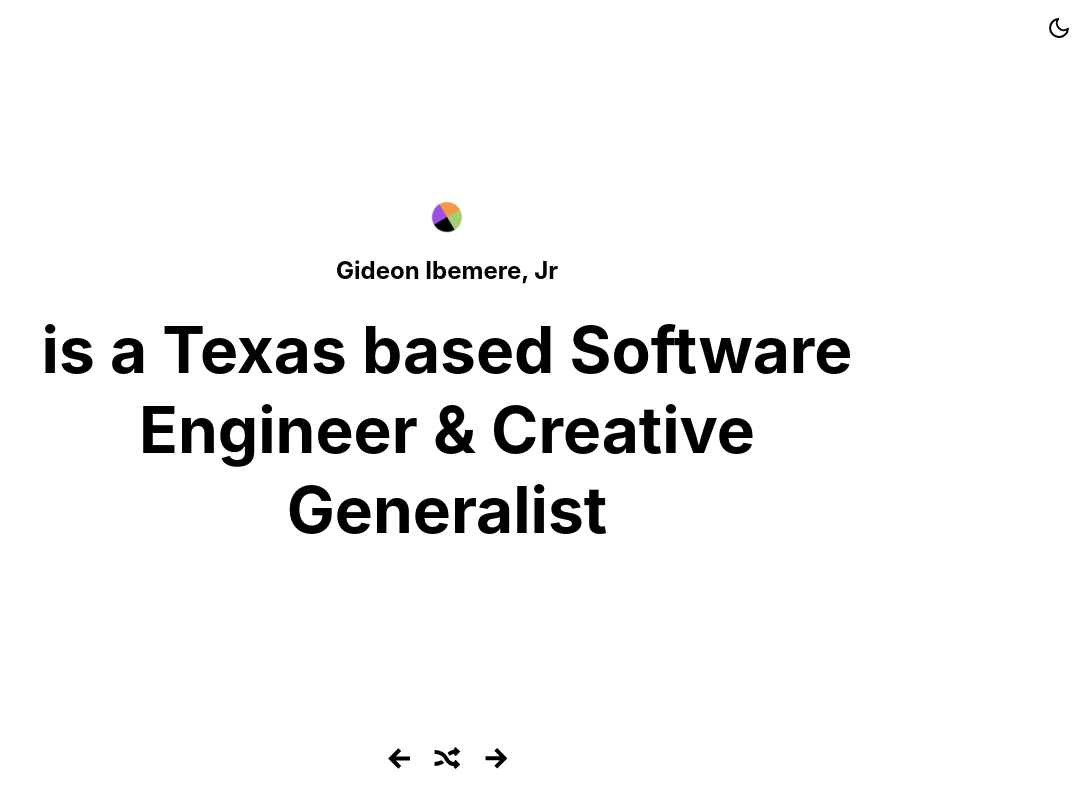
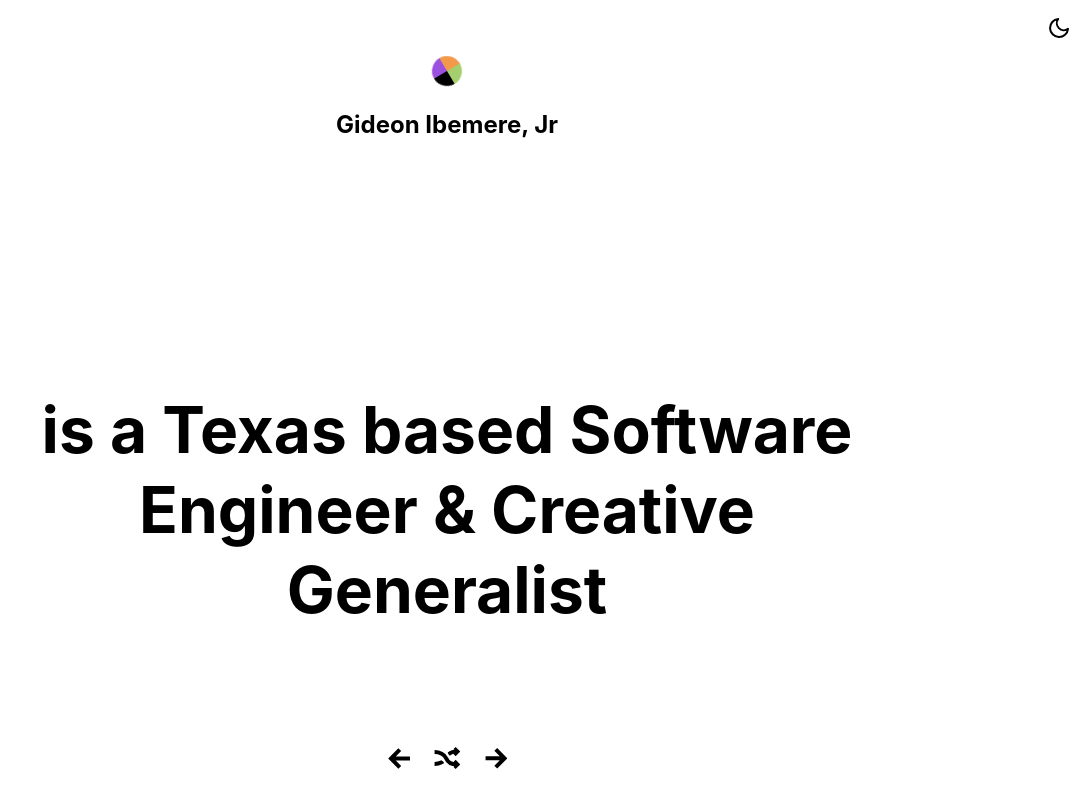
Before and after one commit to gideonibemerejr/portfolio-react--gradient, a React (Create React App) app: page / in a window 1280 px wide. Shown: the top 808 px of the page, without its empty margins (193-1280 px from the left). Built offline with nearby package versions, Linux system fonts and the light colour scheme.

Commit message:
Update bug where controls do not switch to dark mode

```diff
--- a/src/App.css
+++ b/src/App.css
@@ -8,7 +8,8 @@ body {
   flex-direction: column;
   justify-content: center;
   align-items: center;
-  height: 80vh;
+  height: 100vh;
+  overflow-y: hidden;
 
   font-family: -apple-system, BlinkMacSystemFont, 'Segoe UI', Roboto, Helvetica,
     Arial, sans-serif, 'Apple Color Emoji', 'Segoe UI Emoji', 'Segoe UI Symbol';
@@ -66,6 +67,7 @@ div.title {
 
 section {
   width: 80%;
+  height: 100%;
   position: relative;
   z-index: 10;
   display: flex;
```
